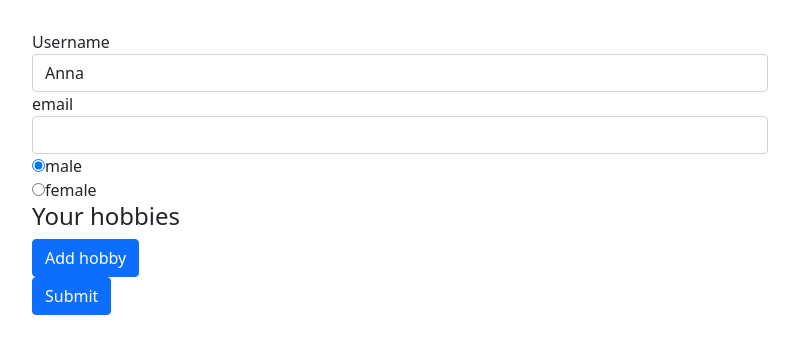
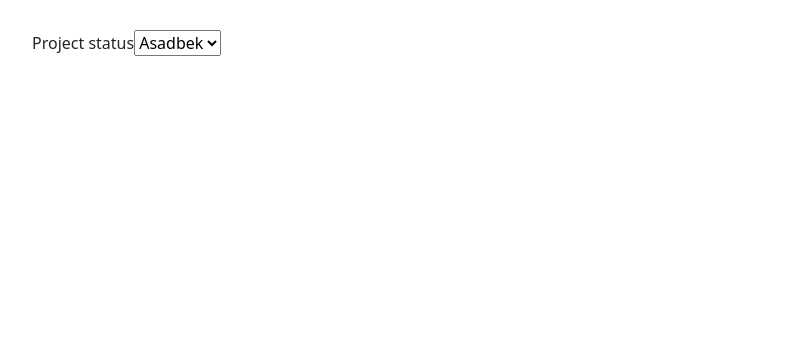
Before and after one commit to raimovasad/angular_course, an Angular app in the folder my-first-app/: page / in a window 1280 px wide. Shown: the top 354 px of the page, without its empty margins (50-849 px from the left). Built offline with nearby package versions, Linux system fonts and the light colour scheme.

Commit message:
feat: start task

```diff
--- a/my-first-app/src/app/app.component.html
+++ b/my-first-app/src/app/app.component.html
@@ -2,45 +2,10 @@
 <div class="container">
   <div class="row">
     <div class="col-xs-12 col-sm-10 col-md-8 col-sm-offset-1 col-md-offset-2">
-      <form [formGroup]="signUpForm" (ngSubmit)="onSubmit()">
-        <div formGroupName="userData">
-          <div class="form-group">
-            <label for="username">Username</label>
-            <input
-              type="text"
-              id="username"
-              class="form-control" formControlName="username">
-              <span *ngIf="!signUpForm.get('userData.username').valid && signUpForm.get('userData.username').touched" class="help-block">
-                <span *ngIf="signUpForm.get('userData.username').errors['required']">This field is required</span>
-                <span *ngIf="signUpForm.get('userData.username').errors['name']">Please enter the valid name!</span>
-              </span>
-          </div>
-          <div class="form-group">
-            <label for="email">email</label>
-            <input
-              type="text"
-              id="email"
-              class="form-control" formControlName="email">
-              <span *ngIf="!signUpForm.get('userData.email').valid && signUpForm.get('userData.email').touched" class="help-block">Please enter correct email!</span>
-          </div>
-        </div>
-        <div class="radio" *ngFor="let gender of genders">
-          <label>
-            <input
-              type="radio"
-              [value]="gender" formControlName="gender">{{ gender }}
-          </label>
-        </div>
-        <div formArrayName="hobbies">
-          <h4>Your hobbies</h4>
-          <button class="btn btn-primary" type="button" (click)="onAddHobby()">Add hobby</button>
-          <div class="form-group" *ngFor="let controls of getControls(); let i = index">
-            <input type="text" class="form-control" [formControlName]="i">
-          </div>
-        </div>
-        <span *ngIf="!signUpForm.valid && signUpForm.touched" class="help-block">form is invalid!</span>
-        <button class="btn btn-primary" type="submit">Submit</button>
-      </form>
+      <label for="">Project status</label>
+      <select name="Project Status" id="">
+        <option value="">Asadbek</option>
+      </select>
     </div>
   </div>
 </div>
--- a/my-first-app/src/app/app.component.ts
+++ b/my-first-app/src/app/app.component.ts
@@ -1,6 +1,4 @@
 import { Component, OnInit } from '@angular/core';
-import { AbstractControl, FormArray, FormControl, FormGroup, ValidationErrors, Validators } from '@angular/forms';
-import { Observable } from 'rxjs';
 
 @Component({
   selector: 'app-root',
@@ -9,72 +7,11 @@ import { Observable } from 'rxjs';
 })
 export class AppComponent implements OnInit {
 
-genders = ['male','female'];
-signUpForm:FormGroup;
-forbiddenUsernames = ['Chris','Anna'];
 
   ngOnInit(): void {
-    this.signUpForm = new FormGroup({
-      'userData': new FormGroup({
-        'email': new FormControl('',[Validators.required, Validators.email],this.forbiddenEmails),
-      'username': new FormControl('',[Validators.required, this.forbiddenNames.bind(this)]),
-      }),
-      'gender': new FormControl('male'),
-      'hobbies': new FormArray([])
-    })
-    // this.signUpForm.valueChanges.subscribe((value)=>{
-    //   console.log(value);
-    // })
-    this.signUpForm.statusChanges.subscribe((status)=>{
-      console.log(status);
-    })
-    // this.signUpForm.setValue({
-    //   'userData':{
-    //     'username':'Max',
-    //     'email':'max@test.com'
-    //   },
-    //   'gender': 'male',
-    //   'hobbies':[]
-    // })
 
-    this.signUpForm.patchValue({
-      'userData':{
-        'username':'Anna',
-      },
-
-    })
   }
 
-  onSubmit(){
-    console.log(this.signUpForm);
-    this.signUpForm.reset();
-  }
 
-  onAddHobby(){
-    const control = new FormControl(null, Validators.required);
-    (<FormArray>this.signUpForm.get('hobbies')).push(control)
-  }
 
-  getControls(){
-    return (this.signUpForm.get('hobbies') as FormArray).controls;
-  }
-
-  forbiddenNames(control:FormControl): {[s:string]:boolean}{
-    if (this.forbiddenUsernames.includes(control.value)){
-      return {'name':true}
-    }
-    return null;
-  }
-
-  forbiddenEmails(control:AbstractControl): Promise<ValidationErrors | null> | Observable<ValidationErrors | null>{
-    const promise = new Promise<any>((res,rej)=>{
-      setTimeout(()=>{
-        if(control.value === 'test@test.com'){
-         return res({'emailIsForbidden':true})
-        }
-        return res(null);
-      },500);
-    })
-    return promise;
-  }
 }
```
